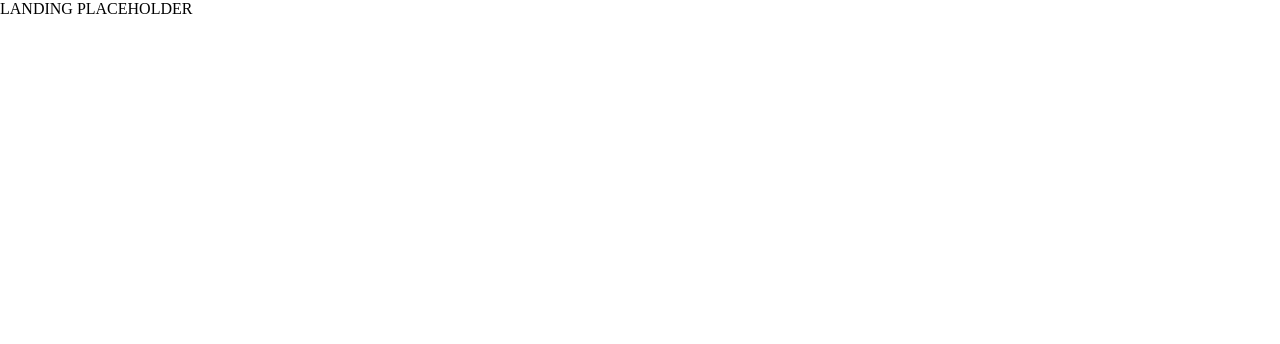
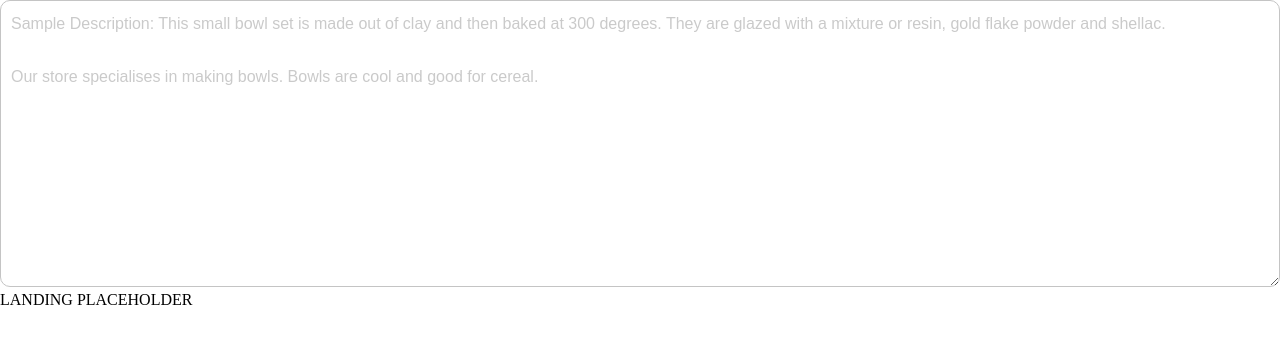
Before and after one commit to jureisgui/cera-app, a Vue app in the folder front-end/: page / in a window 1280 px wide. Shown: the top 344 px of the page. Built offline with nearby package versions, Linux system fonts and the light colour scheme.

Commit message:
Updated styling for Description input

```diff
--- a/front-end/src/App.vue
+++ b/front-end/src/App.vue
@@ -1,5 +1,5 @@
 <script setup>
-
+import DI from './components/Inputs/DescriptionInput.vue'
 </script>
 
 <template>
@@ -8,7 +8,7 @@
 
 
 <!-- Tin's Test Section -->
-
+<DI />
 <!--  -->
 
 <!-- Matt's Test Section -->
--- a/front-end/src/components/Inputs/DescriptionInput.vue
+++ b/front-end/src/components/Inputs/DescriptionInput.vue
@@ -1,5 +1,5 @@
 <template>
-    <div class="textarea_div">
+    <div>
     <textarea name="description_input" rows="10" cols="80" class="body_text textarea" placeholder="Sample Description: This small bowl set is made out of clay and then baked at 300 degrees. They are glazed with a mixture or resin, gold flake powder and shellac.
 
 Our store specialises in making bowls. Bowls are cool and good for cereal."></textarea>
@@ -9,15 +9,10 @@ Our store specialises in making bowls. Bowls are cool and good for cereal."></te
 <style scoped>
     .textarea {
         color: #000;
-        border: 1px solid #7D7D7D;
+        border: 1px solid #c4c4c4;
         border-radius: 10px;
         padding: 10px;
-    }
-
-    .textarea_div {
-        display: flex;
-        justify-content: center;
-        margin: 10px;
+        width: 100%;
     }
 
     textarea::placeholder {
```
